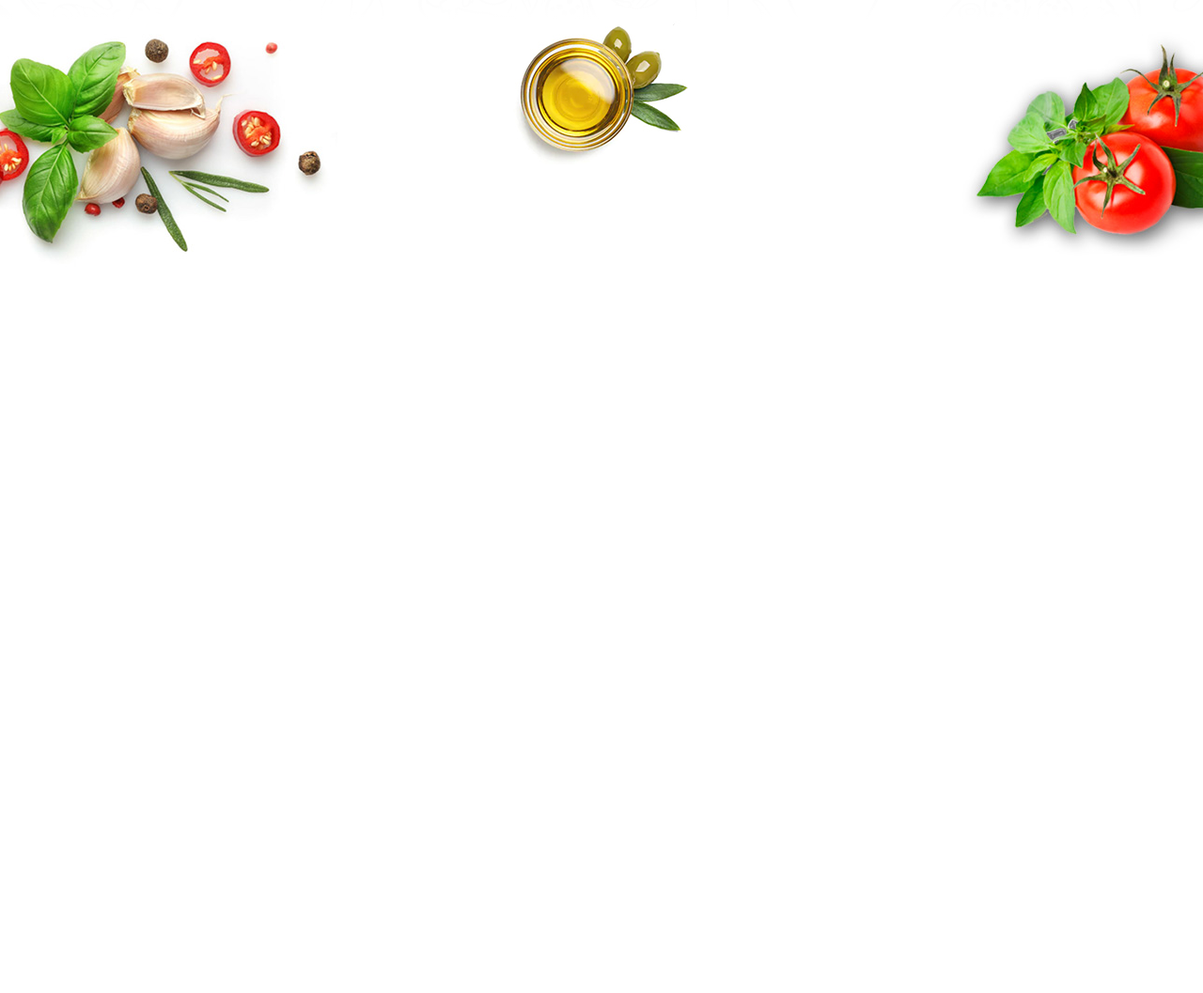
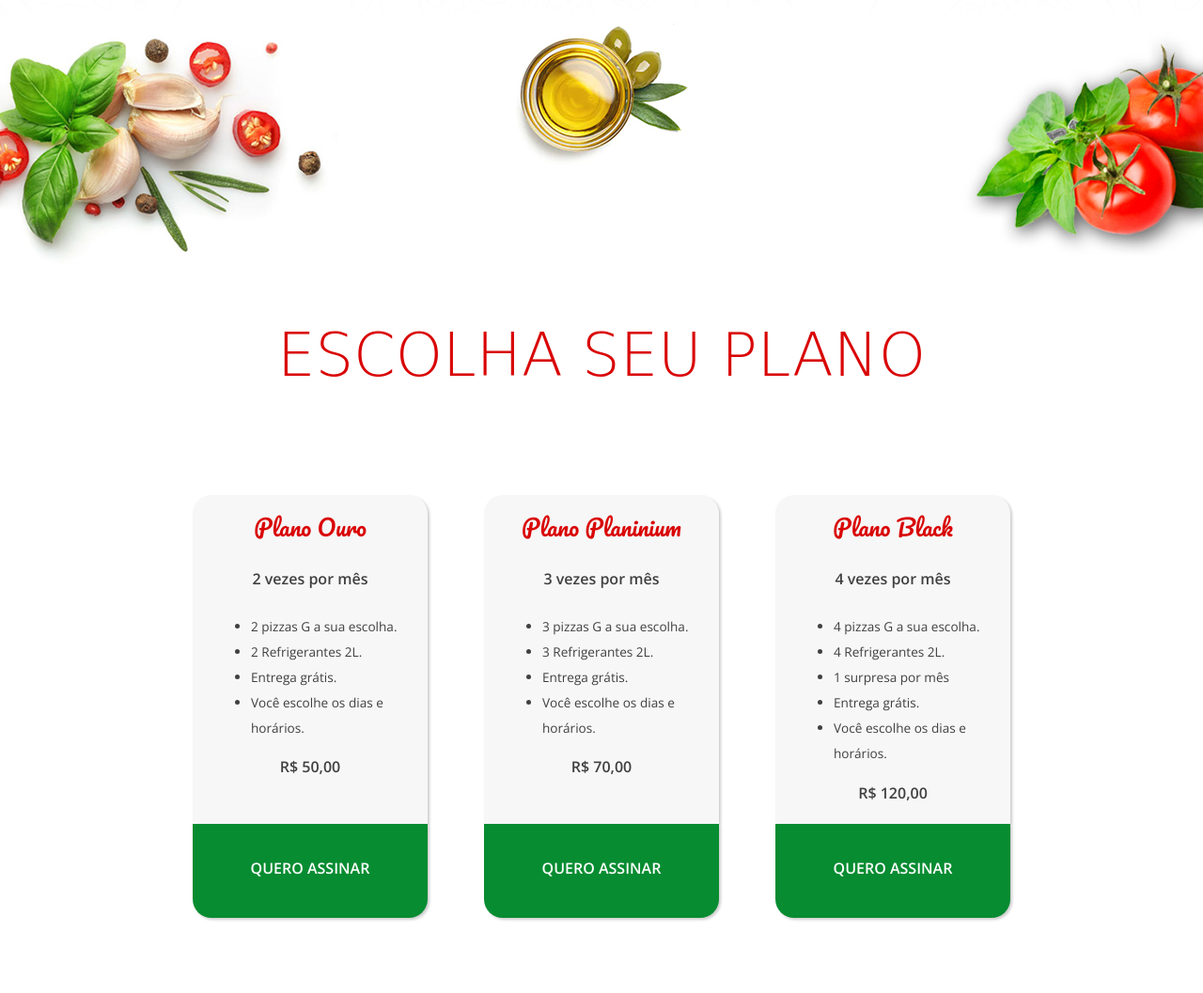
Before and after one commit to julianossgs/sitePizzaria2, a plain HTML site: page index.html in a window 1280 px wide. Shown: the part 3261-4318 px from the top of the page at 94% size. Before the commit the page ends 3561 px from the top, so only its background shows below. Drawn offline with nearby package versions, Linux system fonts and the light colour scheme; a web font is replaced by a local one.

Commit message:
Add funcionalidades Seção Planos

```diff
--- a/estilos/estilo.css
+++ b/estilos/estilo.css
@@ -348,3 +348,46 @@ header #chamada{
 }
 
 /* Fim Transição */
+
+/* Seção Planos */
+#plano-principal{
+    width: 100%;
+    padding: 40px 0 80px;
+    height: 600px;
+}
+
+#planos-janela{
+    width: 80%;
+    margin: 30px auto;
+    display: flex;
+    flex-flow: row wrap;
+    justify-content: center;
+}
+
+.planos{
+    width: 250px;
+    height: 450px;
+    margin: 80px 30px;
+}
+
+.planos-top{
+    width: 250px;
+    height: 350px;
+    background-color: #f7f7f7;
+    border-top-left-radius: 20px;
+    border-top-right-radius: 20px;
+    text-align: center;
+    box-shadow: 2px 2px 3px #ccc;
+}
+
+.planos-bottom{
+    width: 250px;
+    height: 100px;
+    border-bottom-left-radius: 20px;
+    border-bottom-right-radius: 20px;
+    background-color: #078c31;
+    box-shadow: 2px 2px 3px #ccc;
+    cursor: pointer;
+}
+
+/* Fim Seção Planos */
--- a/estilos/tipografia.css
+++ b/estilos/tipografia.css
@@ -122,3 +122,29 @@ header #chamada a{
     width: 40%;
 }
 /* Fim Seção Depoimentos */
+
+/* Seção Planos */
+#plano-principal h4{
+    color: #d90404;
+}
+
+#plano-principal ul{
+    margin-top: 25px;
+}
+
+#plano-principal ul li{
+    font-size: 85%;
+    text-align: left;
+    margin-left: 30px;
+    line-height: 2;
+    text-decoration: none;
+}
+
+#plano-principal .planos-bottom p{
+    color: #fff;
+    font-weight: 600;
+    text-transform: uppercase;
+    text-align: center;
+    padding: 35px;
+}
+/* Fim Seção Planos */
--- a/index.html
+++ b/index.html
@@ -198,6 +198,68 @@
         </div>
         <!--Fim Transição-->
 
+        <!--Seção Planos-->
+        <section id="plano-principal">
+            <h2>ESCOLHA SEU PLANO</h2>
+            <div id="planos-janela">
+                <div class="planos">
+                    <div class="planos-top">
+                        <h4>Plano Ouro</h4>
+                        <p><strong>2 vezes por mês</strong></p>
+                        <ul>
+                            <li>2 pizzas G a sua escolha.</li>
+                            <li>2 Refrigerantes 2L.</li>
+                            <li>Entrega grátis.</li>
+                            <li>Você escolhe os dias e horários.</li>
+                        </ul>
+                        <p><strong>R$ 50,00</strong></p>
+                    </div>
+                    <div class="planos-bottom">
+                        <p>QUERO ASSINAR</p>
+                    </div>
+
+                </div>
+                <div class="planos">
+                    <div class="planos-top">
+                        <h4>Plano Planinium</h4>
+                        <p><strong>3 vezes por mês</strong></p>
+                        <ul>
+                            <li>3 pizzas G a sua escolha.</li>
+                            <li>3 Refrigerantes 2L.</li>
+                            <li>Entrega grátis.</li>
+                            <li>Você escolhe os dias e horários.</li>
+                        </ul>
+                        <p><strong>R$ 70,00</strong></p>
+                    </div>
+                    <div class="planos-bottom">
+                        <p>QUERO ASSINAR</p>
+                    </div>
+
+                </div>
+                <div class="planos">
+                    <div class="planos-top">
+                        <h4>Plano Black</h4>
+                        <p><strong>4 vezes por mês</strong></p>
+                        <ul>
+                            <li>4 pizzas G a sua escolha.</li>
+                            <li>4 Refrigerantes 2L.</li>
+                            <li>1 surpresa por mês</li>
+                            <li>Entrega grátis.</li>
+                            <li>Você escolhe os dias e horários.</li>
+                        </ul>
+                        <p><strong>R$ 120,00</strong></p>
+                    </div>
+                    <div class="planos-bottom">
+                         <p>QUERO ASSINAR</p>
+                    </div>
+
+                </div>
+
+            </div>
+
+        </section>
+        <!--Fim Seção Planos-->
+
 
 
         <!--script dos icones-->
```
